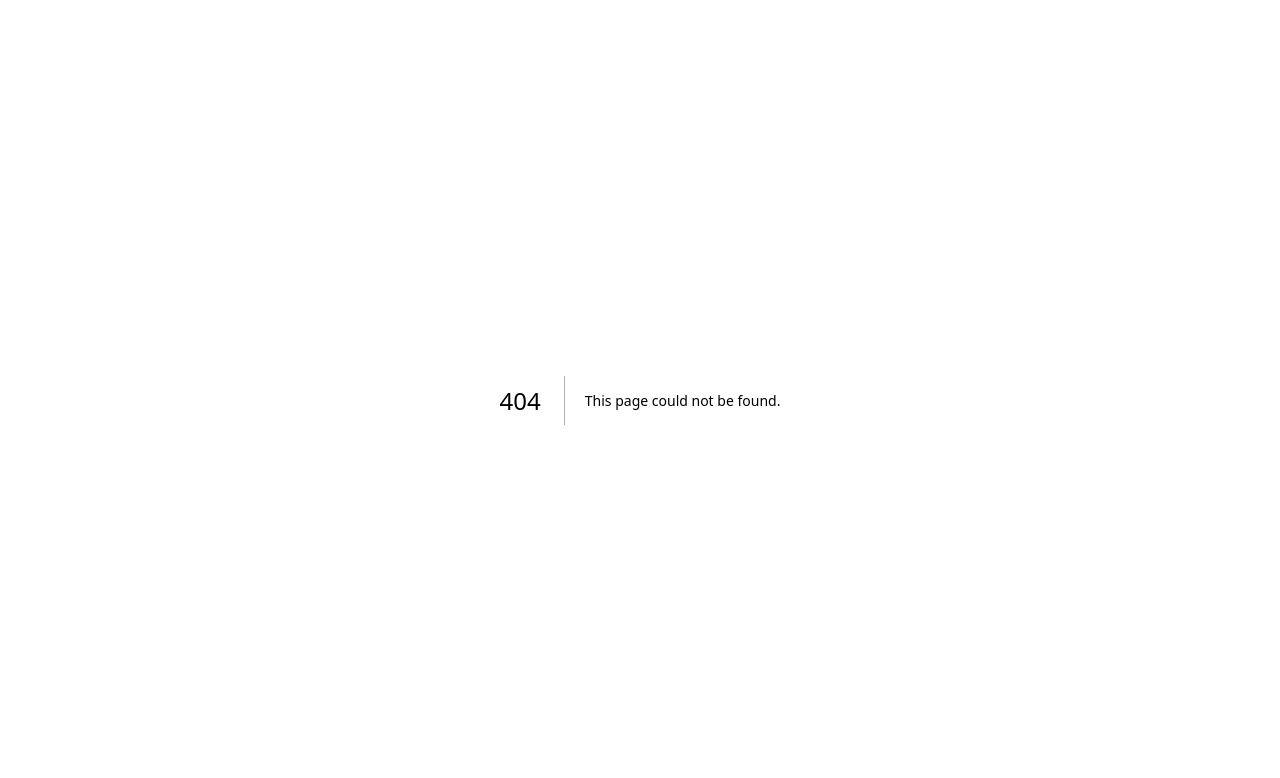
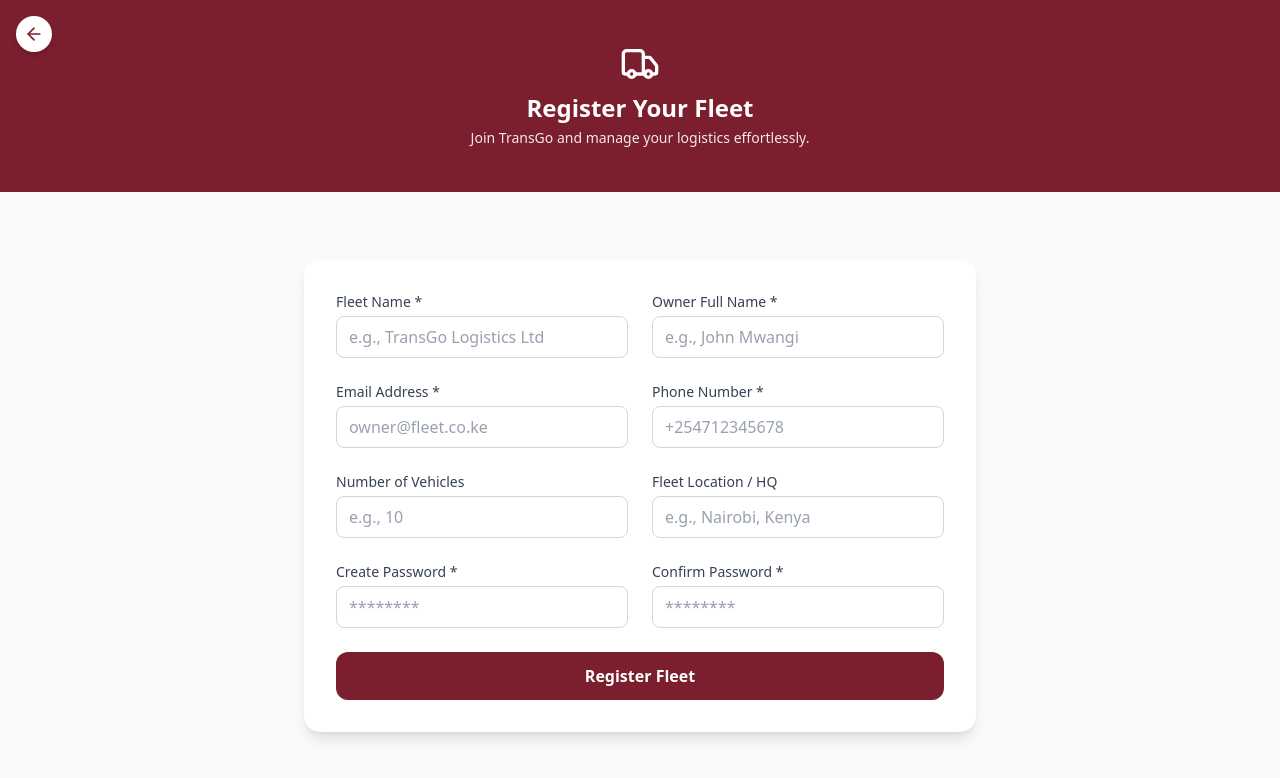
Before and after one commit to ABABUOTURI/TransGo, a Next.js app: page /fleet/fleetregister in a window 1280 px wide. Before the commit this address had no page. Shown: the top 778 px of the page. Built offline with nearby package versions, Linux system fonts and the light colour scheme.

Commit message:
ensure the fleet register works as expected

```diff
--- /dev/null
+++ b/src/app/fleet/fleetregister/page.tsx
@@ -0,0 +1,296 @@
+"use client";
+
+import { useState } from "react";
+import { useRouter } from "next/navigation";
+import { motion, AnimatePresence } from "framer-motion";
+import { ArrowLeft, Truck, CheckCircle2, AlertCircle, X } from "lucide-react";
+
+export default function FleetRegisterPage() {
+  const router = useRouter();
+  const [formData, setFormData] = useState({
+    fleetName: "",
+    ownerName: "",
+    email: "",
+    phone: "",
+    vehicles: "",
+    location: "",
+    password: "",
+    confirmPassword: "",
+  });
+
+  const [alert, setAlert] = useState<{
+    type: "success" | "error";
+    message: string;
+  } | null>(null);
+
+  const [registrationId, setRegistrationId] = useState("");
+
+  const handleChange = (e: React.ChangeEvent<HTMLInputElement>) => {
+    setFormData({ ...formData, [e.target.name]: e.target.value });
+  };
+
+  const handleSubmit = (e: React.FormEvent) => {
+    e.preventDefault();
+
+    // === Validation ===
+    if (
+      !formData.fleetName ||
+      !formData.ownerName ||
+      !formData.email ||
+      !formData.phone ||
+      !formData.password ||
+      !formData.confirmPassword
+    ) {
+      setAlert({
+        type: "error",
+        message: "Please fill in all required fields.",
+      });
+      return;
+    }
+
+    if (formData.password !== formData.confirmPassword) {
+      setAlert({
+        type: "error",
+        message: "Passwords do not match. Please try again.",
+      });
+      return;
+    }
+
+    // Simulate registration success
+    const id = `FL-${Date.now()}`;
+    setRegistrationId(id);
+    setAlert({
+      type: "success",
+      message: `Fleet "${formData.fleetName}" registered successfully!`,
+    });
+  };
+
+  const closeAlert = () => setAlert(null);
+
+  const handleSuccessClose = () => {
+    setAlert(null);
+    router.push("/fleet/dashboard");
+  };
+
+  return (
+    <main className="min-h-screen bg-gray-50 flex flex-col">
+      {/* === Header Section === */}
+      <section className="relative h-48 bg-[#7B1E2D] text-white flex flex-col justify-center items-center">
+        <button
+          onClick={() => router.push("/#portal-access")}
+          className="absolute top-4 left-4 bg-white hover:bg-gray-100 text-[#7B1E2D] rounded-full p-2 shadow-md transition"
+          aria-label="Go back"
+        >
+          <ArrowLeft className="w-5 h-5" />
+        </button>
+        <Truck className="w-10 h-10 mb-2" />
+        <h1 className="text-2xl font-bold">Register Your Fleet</h1>
+        <p className="text-sm opacity-90 mt-1">
+          Join TransGo and manage your logistics effortlessly.
+        </p>
+      </section>
+
+      {/* === Registration Form === */}
+      <section className="flex-grow flex justify-center items-center py-10 px-4">
+        <form
+          onSubmit={handleSubmit}
+          className="w-full max-w-2xl bg-white rounded-2xl shadow-lg p-8 space-y-6"
+        >
+          <div className="grid grid-cols-1 md:grid-cols-2 gap-6">
+            <InputField
+              label="Fleet Name *"
+              name="fleetName"
+              value={formData.fleetName}
+              onChange={handleChange}
+              placeholder="e.g., TransGo Logistics Ltd"
+            />
+            <InputField
+              label="Owner Full Name *"
+              name="ownerName"
+              value={formData.ownerName}
+              onChange={handleChange}
+              placeholder="e.g., John Mwangi"
+            />
+            <InputField
+              label="Email Address *"
+              type="email"
+              name="email"
+              value={formData.email}
+              onChange={handleChange}
+              placeholder="owner@fleet.co.ke"
+            />
+            <InputField
+              label="Phone Number *"
+              type="tel"
+              name="phone"
+              value={formData.phone}
+              onChange={handleChange}
+              placeholder="+254712345678"
+            />
+            <InputField
+              label="Number of Vehicles"
+              type="number"
+              name="vehicles"
+              value={formData.vehicles}
+              onChange={handleChange}
+              placeholder="e.g., 10"
+            />
+            <InputField
+              label="Fleet Location / HQ"
+              name="location"
+              value={formData.location}
+              onChange={handleChange}
+              placeholder="e.g., Nairobi, Kenya"
+            />
+          </div>
+
+          <div className="grid grid-cols-1 md:grid-cols-2 gap-6">
+            <InputField
+              label="Create Password *"
+              type="password"
+              name="password"
+              value={formData.password}
+              onChange={handleChange}
+              placeholder="********"
+            />
+            <InputField
+              label="Confirm Password *"
+              type="password"
+              name="confirmPassword"
+              value={formData.confirmPassword}
+              onChange={handleChange}
+              placeholder="********"
+            />
+          </div>
+
+          <button
+            type="submit"
+            className="w-full bg-[#7B1E2D] text-white font-semibold py-3 rounded-xl hover:bg-[#651926] transition"
+          >
+            Register Fleet
+          </button>
+        </form>
+      </section>
+
+      {/* === Animated Alerts === */}
+      <AnimatePresence>
+        {alert && (
+          <motion.div
+            className="fixed inset-0 flex justify-center items-center bg-black/40 z-50"
+            initial={{ opacity: 0 }}
+            animate={{ opacity: 1 }}
+            exit={{ opacity: 0 }}
+          >
+            <motion.div
+              initial={{ y: 50, opacity: 0 }}
+              animate={{ y: 0, opacity: 1 }}
+              exit={{ y: 50, opacity: 0 }}
+              transition={{ duration: 0.3 }}
+              className={`relative rounded-2xl shadow-xl p-8 w-[90%] max-w-md text-center ${
+                alert.type === "success"
+                  ? "bg-white"
+                  : "bg-[#7B1E2D] text-white"
+              }`}
+            >
+              <button
+                onClick={closeAlert}
+                className={`absolute top-3 right-3 ${
+                  alert.type === "success"
+                    ? "text-gray-500 hover:text-gray-700"
+                    : "text-white hover:text-gray-200"
+                }`}
+              >
+                <X className="w-5 h-5" />
+              </button>
+
+              {alert.type === "success" ? (
+                <CheckCircle2 className="w-16 h-16 text-green-600 mx-auto mb-4" />
+              ) : (
+                <AlertCircle className="w-16 h-16 text-white mx-auto mb-4" />
+              )}
+
+              <h2
+                className={`text-xl font-bold mb-2 ${
+                  alert.type === "success" ? "text-gray-800" : "text-white"
+                }`}
+              >
+                {alert.type === "success"
+                  ? "Registration Successful!"
+                  : "Validation Error"}
+              </h2>
+
+              <p
+                className={`mb-4 ${
+                  alert.type === "success"
+                    ? "text-gray-600"
+                    : "text-white/90 font-light"
+                }`}
+              >
+                {alert.message}
+              </p>
+
+              {alert.type === "success" && (
+                <>
+                  <p className="text-sm text-gray-600 mb-4">
+                    Registration ID:{" "}
+                    <span className="font-semibold text-[#7B1E2D]">
+                      {registrationId}
+                    </span>
+                  </p>
+                  <button
+                    onClick={handleSuccessClose}
+                    className="bg-[#7B1E2D] text-white px-6 py-2 rounded-lg hover:bg-[#651926] transition"
+                  >
+                    Go to Fleet Dashboard
+                  </button>
+                </>
+              )}
+
+              {alert.type === "error" && (
+                <button
+                  onClick={closeAlert}
+                  className="bg-white text-[#7B1E2D] font-semibold px-6 py-2 rounded-lg hover:bg-gray-100 transition"
+                >
+                  Try Again
+                </button>
+              )}
+            </motion.div>
+          </motion.div>
+        )}
+      </AnimatePresence>
+    </main>
+  );
+}
+
+/* === Small InputField Component === */
+function InputField({
+  label,
+  name,
+  value,
+  onChange,
+  placeholder,
+  type = "text",
+}: {
+  label: string;
+  name: string;
+  value: string;
+  onChange: (e: React.ChangeEvent<HTMLInputElement>) => void;
+  placeholder?: string;
+  type?: string;
+}) {
+  return (
+    <div>
+      <label className="block text-gray-700 text-sm font-medium mb-1">
+        {label}
+      </label>
+      <input
+        type={type}
+        name={name}
+        value={value}
+        onChange={onChange}
+        className="w-full border border-gray-300 text-black placeholder-gray-400 rounded-lg px-3 py-2 focus:ring-2 focus:ring-[#7B1E2D] focus:border-transparent"
+        placeholder={placeholder}
+      />
+    </div>
+  );
+}
```
